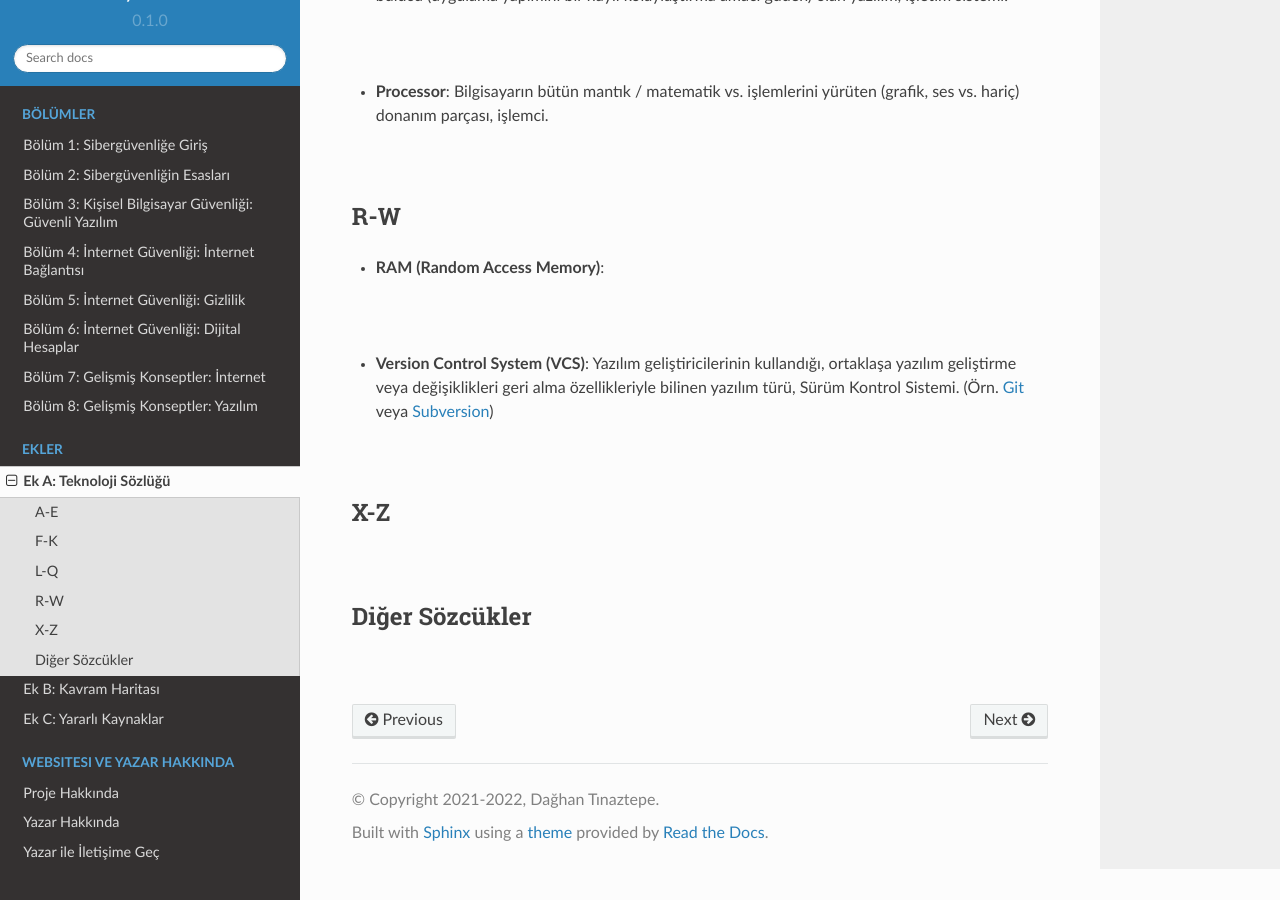
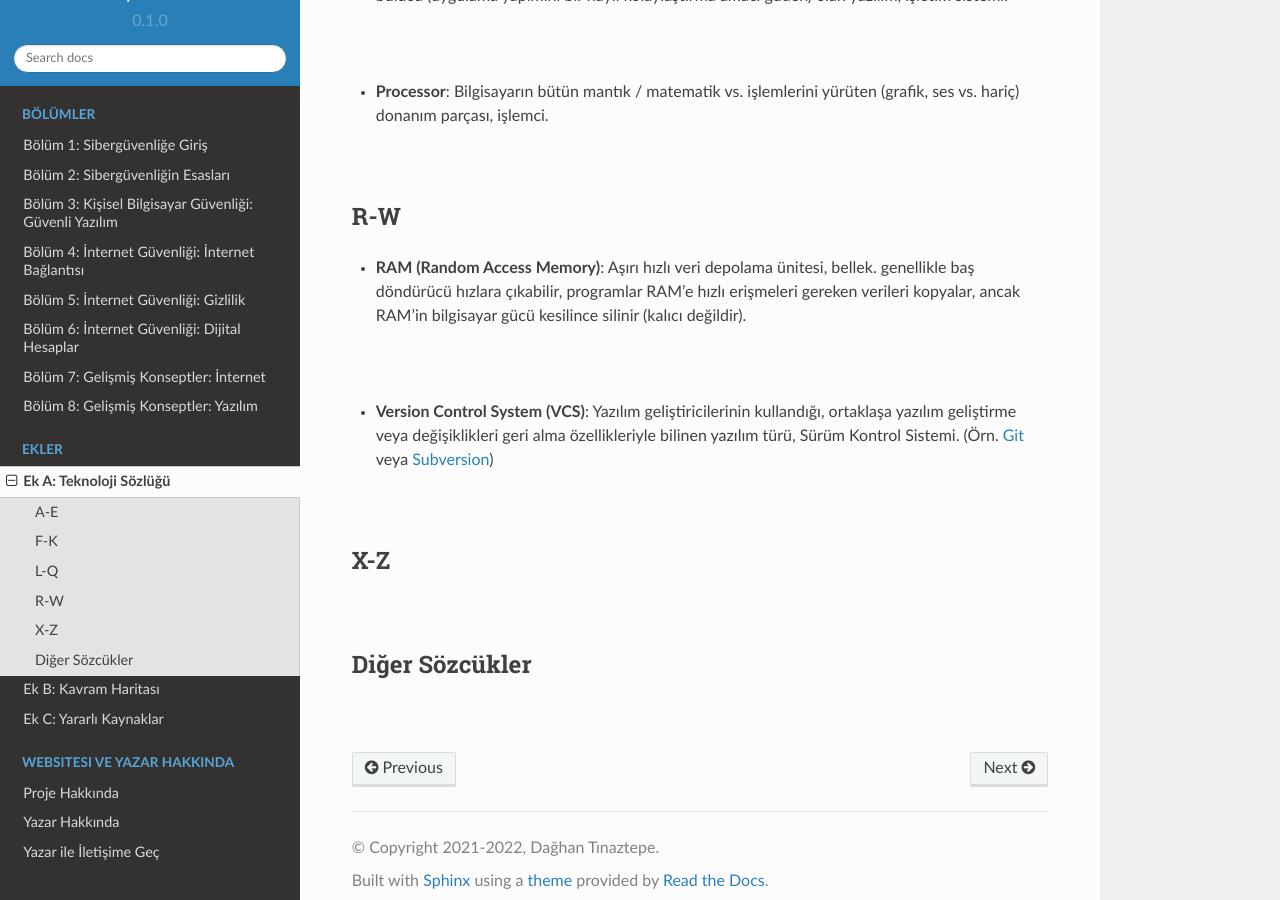
Before and after one commit to courselora/cybercourse, a Sphinx documentation site: the page built from docs/source/appendix-a/index.rst, in a window 1280 px wide and 900 px high, scrolled down 1448 px. Built offline with Sphinx 7.4.7 and the Read the Docs theme 2.0.0, drawn with Linux system fonts in a browser that asks for light colours; pages that are not in the unit, such as notebooks, are missing from menus.

Commit message:
Check the changed files for details.

```diff
--- a/docs/source/appendix-a/index.rst
+++ b/docs/source/appendix-a/index.rst
@@ -42,7 +42,7 @@ L-Q
 
 R-W
 ---
-* **RAM (Random Access Memory)**:
+* **RAM (Random Access Memory)**: Aşırı hızlı veri depolama ünitesi, bellek. genellikle baş döndürücü hızlara çıkabilir, programlar RAM'e hızlı erişmeleri gereken verileri kopyalar, ancak RAM'in bilgisayar gücü kesilince silinir (kalıcı değildir).
 |
 * **Version Control System (VCS)**: Yazılım geliştiricilerinin kullandığı, ortaklaşa yazılım geliştirme veya değişiklikleri geri alma özellikleriyle bilinen yazılım türü, Sürüm Kontrol Sistemi. (Örn. `Git <https://git-scm.com>`_ veya `Subversion <https://subversion.apache.org/>`_)
 |
```
